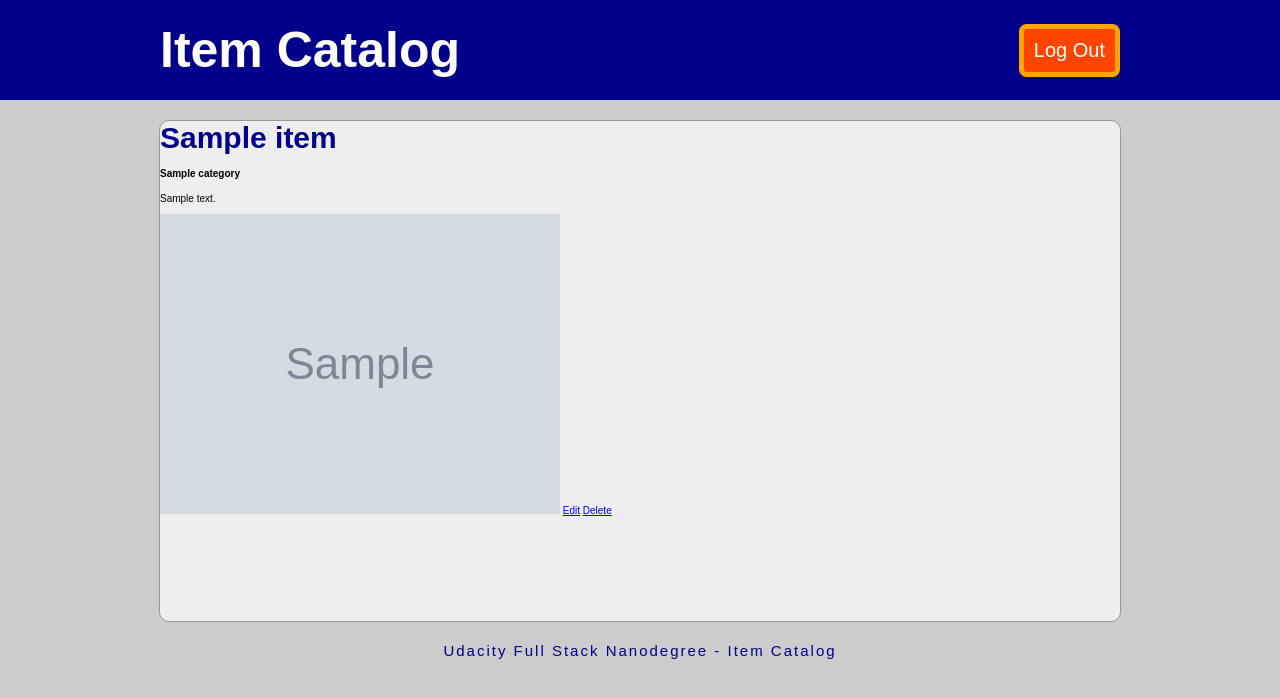
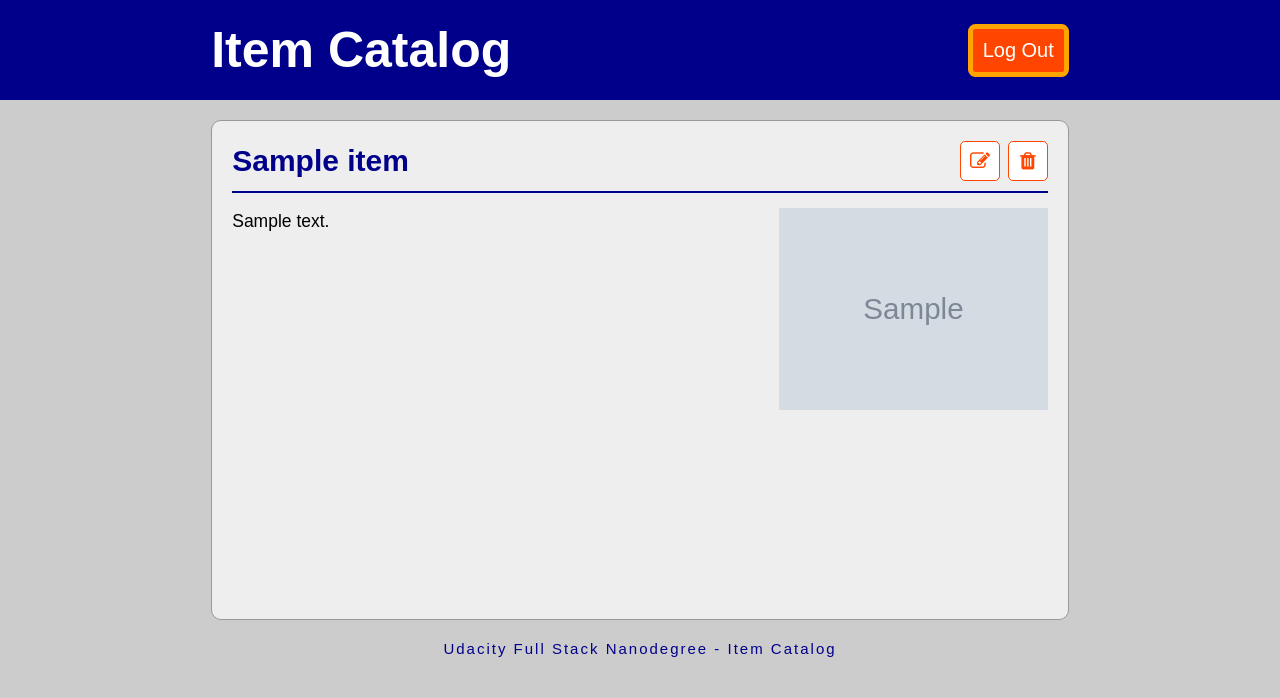
Before and after one commit to ziggylineous/udacity-full-stack-dev, a Flask app: page /items/1 in a window 1280 px wide. Shown: the top 698 px of the page. Run offline with Flask 2, Linux system fonts and the light colour scheme; a user stored in the database is signed in; tables that the repository leaves empty hold one stand-in row (values such as "Sample post"); grey boxes marked "Sample" are stand-in pictures; some libraries are stand-ins or nearby versions.

Commit message:
item page styles

```diff
--- a/item_catalog/app/static/styles/main.css
+++ b/item_catalog/app/static/styles/main.css
@@ -18,8 +18,8 @@ body {
     line-height: 2em;
 }
 
+/* log-in-out button */
 
-/* log-in-out button */
 button#log-in-out {
     color: white;
     background-color: orangered;
@@ -40,19 +40,20 @@ button#log-in-out:active {
     background-color: rgb(225, 50, 0);
     color: darkblue;
 }
+
 /* top bar end */
 
+/* main content */
 
-
-
-/* main content */
 #contents {
     background-color: #EEE;
-    width: 75%;
+    width: 67%;
     margin: 2em auto;
     border-radius: 1em;
     min-height: 50em;
+    padding: 2em;
     border: 1px solid #999;
+    box-sizing: border-box;
 }
 
 #contents.categories-layout {
@@ -60,13 +61,13 @@ button#log-in-out:active {
 }
 
 .align-main-left {
-    margin-left: 12.5%;
-    /* (100 - 75 = 25) / 2 */
+    margin-left: 16.5%;
+    /* (100 - 67 = 33) / 2 */
 }
 
 .align-main-right {
-    margin-right: 12.5%;
-    /* 25 / 2 */
+    margin-right: 16.5%;
+    /* 33 / 2 */
 }
 
 h2 {
@@ -76,10 +77,8 @@ h2 {
     margin: 0 0 .33em 0;
 }
 
+/* categories ~ items layout */
 
-
-
-/* categories ~ items layout */
 nav#categories {
     flex: 1;
     padding: 2em 2em;
@@ -134,10 +133,8 @@ main#items {
     font-style: italic;
 }
 
+/* footer styles */
 
-
-
-/* footer styles */
 footer {
     color: darkblue;
     text-align: center;
@@ -148,3 +145,71 @@ footer {
 #deleteConfirmation {
     display: none;
 }
+
+/* item page */
+
+/* header */
+
+#item-header {
+    display: flex;
+    margin-bottom: 1em;
+    align-items: center;
+}
+
+#item-header h2 {
+    margin-bottom: 0;
+}
+
+#item-header #buttons {
+    margin-left: auto;
+}
+
+/* icon buttons */
+
+.icon-btn {
+    background-color: white;
+    color: orangered;
+    border: 1px solid orangered;
+    font-size: 2em;
+    cursor: pointer;
+    padding: 0 0.25em;
+    width: 2em;
+    height: 2em;
+    border-radius: 0.25em;
+    margin-left: 0.25em;
+}
+
+.icon-btn:hover {
+    background-color: white;
+    color: darkblue;
+    border-color: darkblue;
+}
+
+.icon-btn:active {
+    background-color: orange;
+    color: darkblue;
+    border-color: darkblue;
+}
+
+/* item body */
+
+#item-body {
+    margin-top: 1.5em;
+}
+
+#item-body p {
+    margin: 0;
+    font-size: 1.75em;
+    line-height: 1.5em;
+}
+
+#item-body img {
+    float: right;
+}
+
+hr {
+    margin: 0;
+    background-color: darkblue;
+    height: 2px;
+    border: none;
+}
--- a/item_catalog/app/templates/item.html
+++ b/item_catalog/app/templates/item.html
@@ -1,16 +1,26 @@
 {% extends 'simple-layout.html' %}
 
 {% block contents %}
+<div id="item-header">
     <h2>{{ item.name }}</h2>
-<h4>{{ item.category.name }}</h4>
-
-<p>{{ item.description }}</p>
-<img src="{{ item.image_url }}" alt="{{ item.name }}" >
 
     {% if current_user.is_authenticated %}
-<a id="edit" href="{{ url_for('edit_item', item_id=item.id) }}">Edit</a>
-<a id="delete" href="#">Delete</a>
+    <div id="buttons">
+        <button id="edit" class="icon-btn"><i class="fa fa-edit"></i></button>
+        <button id="delete" class="icon-btn"><i class="fa fa-trash"></i></button>
+    </div>
     {% endif %}
+</div>
+
+<hr>
+
+<div id="item-body">
+    <img src="{{ item.image_url }}" alt="{{ item.name }}" width="33%">
+    <p>
+        {{ item.description }}
+    </p>
+</div>
+</div>
 
 <!-- delete confirmation dialog (initially hidden) -->
 <div id="deleteConfirmation" title="Delete {{ item.name }}?">
@@ -29,11 +39,11 @@ function deleteItem() {
             url: "{{ url_for('delete_item', item_id=item.id) }}",
             method: 'DELETE',
             // data: '{{ item.id }}',
-        error: function(jqXHR, textStatus, errorThrown) {
+            error: function (jqXHR, textStatus, errorThrown) {
                 console.log('error deleting item: ' + errorThrown);
                 hideDialog();
             },
-        success: function(data, textStatus, jqXHR) {
+            success: function (data, textStatus, jqXHR) {
                 window.location.replace("{{ url_for('show_items') }}");
             }
         })
@@ -50,17 +60,22 @@ function showDialog() {
             }
             ],
             closeOnEscape: false,
-        modal:true
+            modal: true
         });
     }
 
     function hideDialog() {
-    $('#deleteConfirmation').dialog( "close" );
+        $('#deleteConfirmation').dialog("close");
     }
 
-$('#delete').click(function(event) {
-    event.preventDefault();
+    function editItem() {
+        window.location.href = "{{ url_for('edit_item', item_id=item.id) }}";
+    }
+
+    $('#delete').click(function (event) {
         showDialog();
     })
+
+    $('#edit').click(editItem);
 </script>
 {% endblock %}
```
Lines whose indentation alone changed are shown as unchanged.
